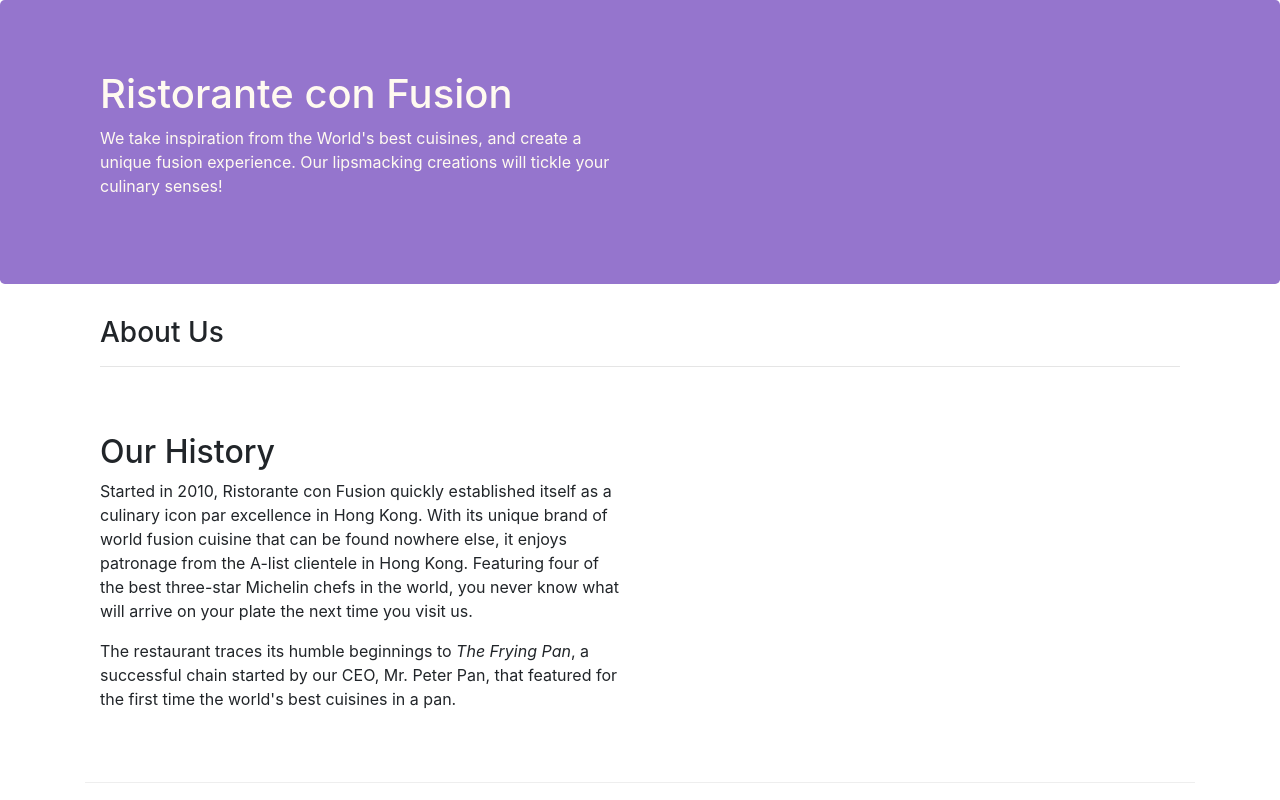
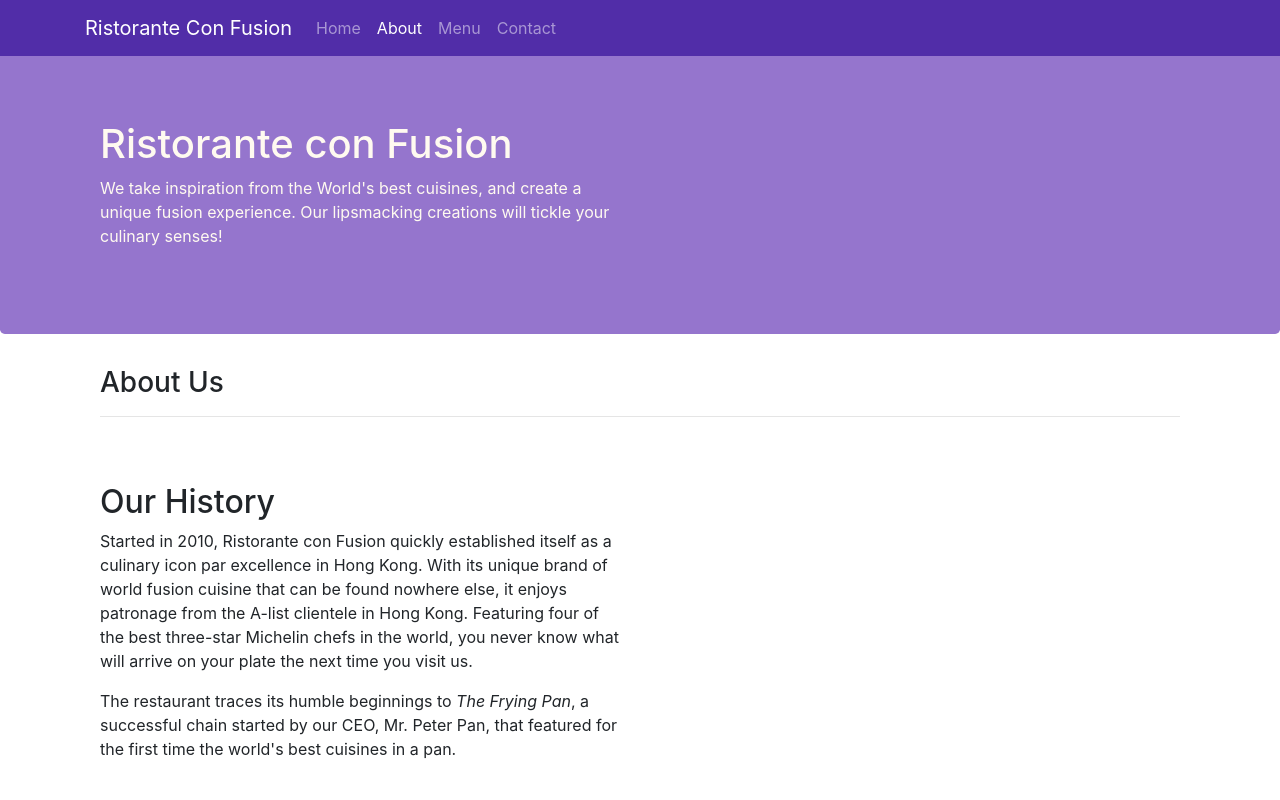
Before and after one commit to monicsh/exBootstrap, a website: page aboutus.html in a window 1280 px wide. Shown: the top 800 px of the page. Drawn offline with nearby package versions, Linux system fonts and the light colour scheme.

Commit message:
add naigation bar

```diff
--- a/aboutus.html
+++ b/aboutus.html
@@ -15,6 +15,22 @@
 </head>
 
 <body>
+    <nav class="navbar navbar-dark navbar-expand-sm fixed-top">
+        <button class="navbar-toggler" type="button" data-toggle="collapse" data-target="#Navbar">
+            <span class="navbar-toggler-icon"></span>
+        </button>
+        <div class="container">
+            <a class="navbar-brand" href="./index.html">Ristorante Con Fusion</a>
+            <div class="collapse navbar-collapse" id="Navbar">
+                <ul class="navbar-nav mr-auto">
+                    <li class="nav-item"><a class="nav-link" href="./index.html">Home</a></li>
+                    <li class="nav-item active"><a class="nav-link" href="#">About</a></li>
+                    <li class="nav-item"><a class="nav-link" href="#">Menu</a></li>
+                    <li class="nav-item"><a class="nav-link" href="#">Contact</a></li>
+                </ul>
+            </div>
+        </div>
+    </nav>
 
     <header class="jumbotron">
         <div class="container">
@@ -70,7 +86,7 @@
                 <div class="col-4 offset-1 col-sm-2">
                     <h5>Links</h5>
                     <ul class="list-unstyled">
-                        <li><a href="#">Home</a></li>
+                        <li><a href="./index.html">Home</a></li>
                         <li><a href="#">About</a></li>
                         <li><a href="#">Menu</a></li>
                         <li><a href="#">Contact</a></li>
--- a/css/styles.css
+++ b/css/styles.css
@@ -32,3 +32,12 @@
     margin: 0px;
     color: #bd4545;
 }
+
+body {
+    padding: 50px 0px 0px 0px;
+    z-index: 0;
+}
+
+.navbar-dark {
+    background-color: #512DA8;
+}
```
Also changed, not shown: index.html (+17 -1 lines).
